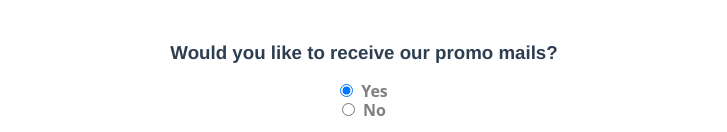
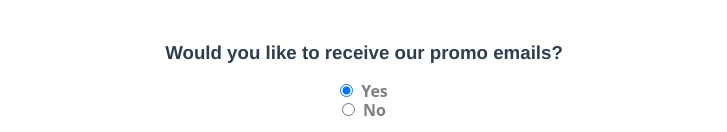
Before and after one commit to Viktoriia-Piskova/weather-widget-vue, a Vue app: page /about in a window 1280 px wide. Shown: the part 647-779 px from the top of the page, without its empty margins (276-1003 px from the left). Built offline with nearby package versions, Linux system fonts and the light colour scheme.

Commit message:
Articles content display

```diff
--- a/src/components/ArticleCard.vue
+++ b/src/components/ArticleCard.vue
@@ -2,6 +2,12 @@
   <div class="hello">
     <div class="article-card">
       <h3>{{ article.title }}</h3>
+      <img class="photo" :src="article.urlToImage" alt="" />
+      <p>{{ article.description }}</p>
+      <p>{{ article.content }}</p>
+      <p class="additional-info">
+        <span>{{ article.author }}</span>
+      </p>
     </div>
   </div>
 </template>
--- a/src/views/AboutView.vue
+++ b/src/views/AboutView.vue
@@ -46,7 +46,7 @@
         class="field"
       />
 
-      <h3>Would you like to receive our promo mails?</h3>
+      <h3>Would you like to receive our promo emails?</h3>
       <div>
         <input type="radio" v-model="event.promo" :value="1" name="promo" />
         <label>Yes</label>
```
